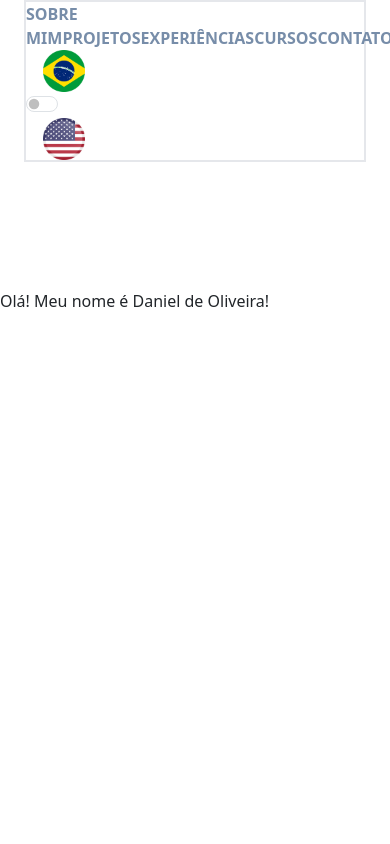
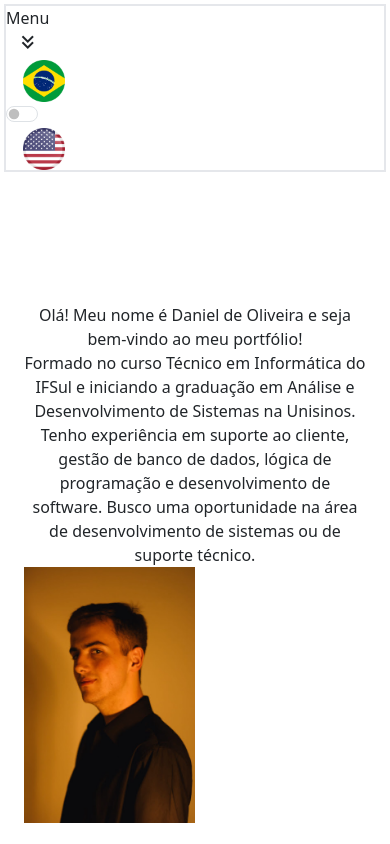
Before and after one commit to Daniel-Oliveira-Dev/My-Portfolio, a React (Vite) app in the folder my-dev-portfolio/: page / in a window 390 px wide. Built offline with nearby package versions, Linux system fonts and the light colour scheme.

Commit message:
Responsive header for mobile

```diff
--- a/my-dev-portfolio/index.html
+++ b/my-dev-portfolio/index.html
@@ -3,6 +3,8 @@
   <head>
     <meta charset="UTF-8" />
     <link rel="icon" type="image/svg+xml" href="/vite.svg" />
+    <link rel="stylesheet"
+    href="https://fonts.googleapis.com/css2?family=Material+Symbols+Outlined:opsz,wght,FILL,GRAD@20..48,100..700,0..1,-50..200" />
     <meta name="viewport" content="width=device-width, initial-scale=1.0" />
     <title>Daniel de Oliveira's Portfolio</title>
   </head>
--- a/my-dev-portfolio/package.json
+++ b/my-dev-portfolio/package.json
@@ -14,6 +14,7 @@
     "react": "^18.2.0",
     "react-bootstrap": "^2.10.1",
     "react-dom": "^18.2.0",
+    "react-responsive": "^9.0.2",
     "react-router-dom": "^6.22.3"
   },
   "devDependencies": {
--- a/my-dev-portfolio/src/components/MyHeader.jsx
+++ b/my-dev-portfolio/src/components/MyHeader.jsx
@@ -4,19 +4,27 @@ import brasilPNG from "../assets/flags/brasil.png";
 import usaPNG from "../assets/flags/usa.png";
 import { Link } from "react-router-dom";
 import { useState } from "react";
+import MediaQuery from 'react-responsive'
 
 export function MyHeader({ handleLanguageChange }) {
     const [shouldShowPageInEnglish, setShouldShowPageInEnglish] = useState(false);
+    const [shouldShowSidebar, setShouldShowSidebar] = useState(false);
 
     function handleLanguageChangeInHeader() {
-        setShouldShowPageInEnglish(!shouldShowPageInEnglish);
+        setShouldShowPageInEnglish(prevState => !prevState);
         handleLanguageChange();
     }
 
+    function handleMenuClick() {
+        setShouldShowSidebar(prevState => !prevState);
+    }
+
     return (
+        <div>
+            <MediaQuery minWidth={896}>
                 <div className="top-0 left-0 right-0 absolute
                 my-[3vh] bg-transparent text-[#778DA9] text-md box-border px-4">
-            <div className="border-solid border-2 border-[#778DA9] box-border pr-6
+                    <div className="border-solid border-2 border-[#778DA9] box-border p-6
                     flex flex-1 flex-shrink flex-row items-center justify-evenly h-[7vh] w-[100%]">
                         {shouldShowPageInEnglish ? (
                             <div className="flex flex-1 flex-shrink flex-row items-center justify-evenly">
@@ -45,5 +53,58 @@ export function MyHeader({ handleLanguageChange }) {
                         </div>
                     </div>
                 </div>
+            </MediaQuery>
+            <MediaQuery maxWidth={895}>
+                <div className="top-0 left-0 right-0 absolute
+                bg-transparent text-[#778DA9] text-md box-border p-1">
+                    <div className="border-solid border-2 border-[#778DA9] box-border
+                    flex flex-1 flex-shrink flex-row items-center justify-around h-[7vh] w-[100%]">
+                        <div className="optionsMenu relative flex flex-row items-center justify-center w-[50%]">
+                            <button className="flex flex-row justify-around items-center w-3
+                            hover:cursor-pointer hover:font-bold"
+                                onClick={handleMenuClick}>
+                                <p className="m-0 p-0">Menu</p>
+                                <span className="material-symbols-outlined m-0 p-0">keyboard_double_arrow_down</span>
+                            </button>
+                            {shouldShowSidebar ? (
+                                <div>
+                                    {shouldShowPageInEnglish ? (
+                                        <div className="absolute top-[100%] -translate-x-1/2
+                                        flex flex-1 flex-shrink flex-col items-center justify-evenly
+                                        bg-[var(--chinese-white)]">
+                                            <Link to="/" className="headerButton mobileSidebarButton">ABOUT ME</Link>
+                                            <Link to="/projects" className="headerButton mobileSidebarButton">PROJECTS</Link>
+                                            <Link to="/experiences" className="headerButton mobileSidebarButton">EXPERIENCES</Link>
+                                            <Link to="/courses" className="headerButton mobileSidebarButton">COURSES</Link>
+                                            <Link to="/contact" className="headerButton mobileSidebarButton">CONTACT</Link>
+                                        </div>
+                                    ) : (
+                                        <div className="absolute top-[100%] -translate-x-1/2
+                                        flex flex-1 flex-shrink flex-col items-center justify-evenly
+                                        bg-[var(--chinese-white)]">
+                                            <Link to="/" className="headerButton mobileSidebarButton">SOBRE MIM</Link>
+                                            <Link to="/projects" className="headerButton mobileSidebarButton">PROJETOS</Link>
+                                            <Link to="/experiences" className="headerButton mobileSidebarButton">EXPERIÊNCIAS</Link>
+                                            <Link to="/courses" className="headerButton mobileSidebarButton">CURSOS</Link>
+                                            <Link to="/contact" className="headerButton mobileSidebarButton">CONTATO</Link>
+                                        </div>
+                                    )}
+                                </div>
+                            ) : (
+                                <div />
+                            )}
+                        </div>
+                        <div className="languageSwitch flex flex-row justify-around items-center w-[50%]">
+                            <img src={brasilPNG} className="flagPNG" />
+                            <form className="form-check form-switch flex justify-center items-center">
+                                <input className="form-check-input" onClick={handleLanguageChangeInHeader}
+                                    type="checkbox" role="switch" id="flexSwitchCheckDefault" />
+                            </form>
+                            <img src={usaPNG} className="flagPNG" />
+                        </div>
+                    </div>
+                </div>
+            </MediaQuery>
+        </div>
     )
 }
--- a/my-dev-portfolio/src/components/myheader.css
+++ b/my-dev-portfolio/src/components/myheader.css
@@ -17,6 +17,19 @@
     cursor: pointer;
 }
 
+.mobileSidebarButton {
+    text-align: center;
+    border: solid 1px var(--shadow-blue);
+    width: 100%;
+    padding: 2px;
+    color: var(--shadow-blue);
+}
+
+.mobileSidebarButton:hover{
+    color: var(--yankees-blue);
+    cursor: pointer;
+}
+
 .flagPNG {
     width: 5vh;
     height: 5vh;
--- a/my-dev-portfolio/src/data.json
+++ b/my-dev-portfolio/src/data.json
@@ -1,7 +1,11 @@
 {
     "br": {
         "aboutMe": {
-            "intro": "Olá! Meu nome é Daniel de Oliveira!"
+            "intro": "Olá! Meu nome é Daniel de Oliveira e seja bem-vindo ao meu portfólio!",
+            "overview" : "Formado no curso Técnico em Informática do IFSul e iniciando a graduação em Análise e Desenvolvimento de Sistemas na Unisinos. Tenho experiência em suporte ao cliente, gestão de banco de dados, lógica de programação e desenvolvimento de software. Busco uma oportunidade na área de desenvolvimento de sistemas ou de suporte técnico.",
+            "skills" : [
+
+            ]
         },
         "projects" : {
             "projectsList" : [
@@ -20,7 +24,11 @@
     },
     "en": {
         "aboutMe": {
-            "intro": "Hello there! My name is Daniel de Oliveira!"
+            "intro": "Hello there! My name is Daniel de Oliveira and welcome to my portfolio!",
+            "overview" : "Graduated from the Technical Course in Computer Science at IFSul and starting the Bachelor's Degree in Systems Analysis and Development at Unisinos. I have experience in customer support, database management, programming logic and software development. I am seeking an opportunity in the systems development or technical support field.",
+            "skills" : [
+
+            ]
         },
         "projects" : {
             "projectsList" : [
--- a/my-dev-portfolio/src/screens/AboutMe.jsx
+++ b/my-dev-portfolio/src/screens/AboutMe.jsx
@@ -1,6 +1,7 @@
 import { MyHeader } from "../components/MyHeader";
 import { useState } from "react";
 import dataJSON from "../data.json";
+import myPhoto from "../assets/photos/me.jpg";
 
 export function AboutMe() {
     const [shouldShowPageInEnglish, setShouldShowPageInEnglish] = useState(false);
@@ -14,8 +15,15 @@ export function AboutMe() {
     return (
         <div>
             <MyHeader handleLanguageChange={handleLanguageChange}/>
-            <div className="mainContent">
-                {dataJsonUsed.aboutMe.intro}
+            <div className="mainContent grid grid-flow-row
+            grid-cols-1 md:grid-cols-2 auto-cols-max mx-4 gap-3">
+                <div className="flex flex-col justify-start items-center text-center gap-3">
+                    <div className="text-[var(--deep-space-sparkle)] text-4xl font-bold">{dataJsonUsed.aboutMe.intro}</div>
+                    <div>{dataJsonUsed.aboutMe.overview}</div>
+                </div>
+                <div className="flex flex-col items-center">
+                    <img src={myPhoto} className="w-50 h-auto border-[var(--deep-space-sparkle)] border-solid border-[6px] rounded-md"/>
+                </div>
             </div>
         </div>
     )
--- a/my-dev-portfolio/src/screens/Experiences.jsx
+++ b/my-dev-portfolio/src/screens/Experiences.jsx
@@ -15,7 +15,6 @@ export function Experiences() {
         <div>
             <MyHeader handleLanguageChange={handleLanguageChange}/>
             <div className="mainContent">
-
             </div>
         </div>
     )
```
Also changed, not shown: my-dev-portfolio/src/assets/photos/me.jpg (added), 1 other file (tests, documents, lock files or other folders). Lines whose indentation alone changed are shown as unchanged.
